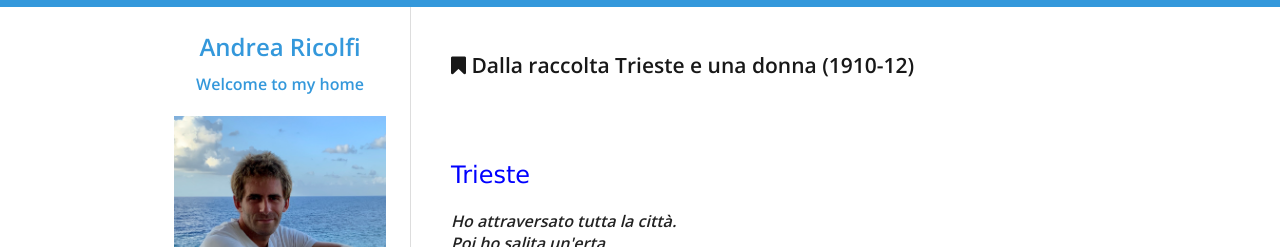
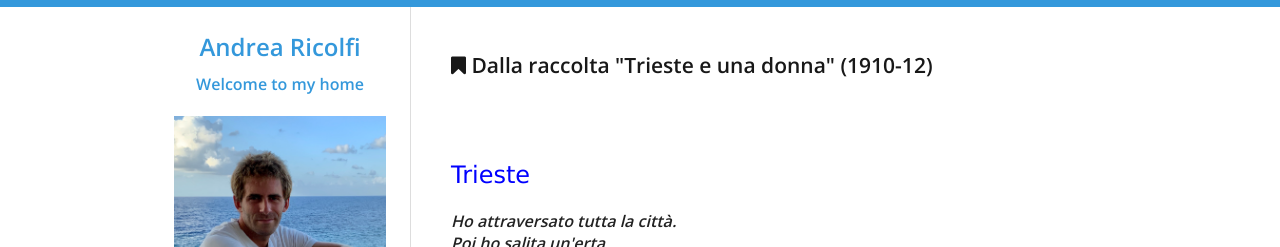
Before and after one commit to atricolfi/atricolfi.github.io, a Jekyll site: the page built from Trieste_Saba.html, in a window 1280 px wide. Shown: the top 247 px of the page. Built offline with Jekyll 4.4.1, drawn with Linux system fonts in a browser that asks for light colours.

Commit message:
Update Trieste_Saba.html

```diff
--- a/Trieste_Saba.html
+++ b/Trieste_Saba.html
@@ -4,7 +4,7 @@ title: Blog Posts
 ---
 
 <div id="home">
-  <h3><i class="fa fa-bookmark"></i> Dalla raccolta Trieste e una donna (1910-12) </h3>
+  <h3><i class="fa fa-bookmark"></i> Dalla raccolta "Trieste e una donna" (1910-12) </h3>
  <p>
   <br>
   <br>
```
